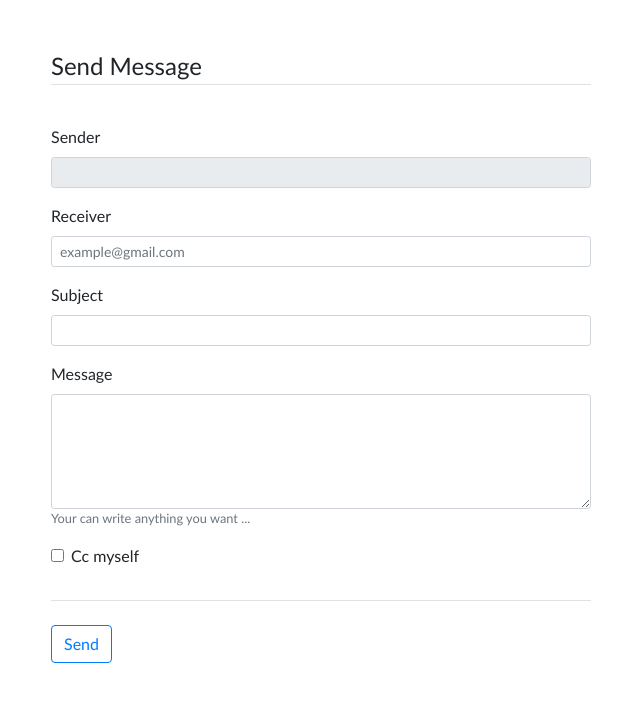
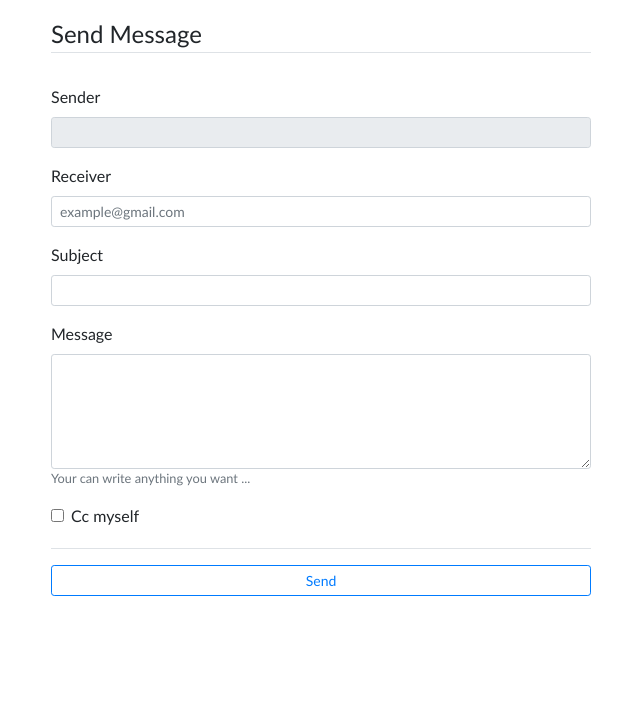
Before and after one commit to Eyu-Tes/Send-Email, a Django app: page / in a window 1280 px wide. Shown: the top 710 px of the page, without its empty margins (34-674 px from the left). Run offline with Django 3.2, Linux system fonts and the light colour scheme; some libraries are stand-ins or nearby versions.

Commit message:
bunch of small changes

```diff
--- a/email_to/forms.py
+++ b/email_to/forms.py
@@ -1,15 +1,18 @@
 from django import forms
-from mailsend.settings import EMAIL_HOST_USER
+# from mailsend.settings import EMAIL_HOST_USER
+from django.conf import settings            # better way to access settings
 
 
 class SendEmailForm(forms.Form):
-    sender_email = forms.EmailField(initial=EMAIL_HOST_USER,
+    sender_email = forms.EmailField(initial=settings.EMAIL_HOST_USER,
                                     label="Sender",
                                     disabled=True,
                                     )
     receiver_email = forms.EmailField(label="Receiver",
                                       error_messages={
-                                          'required': "Who are you emailing to?"
+                                          'required': "Who are you emailing to?",
+                                          'invalid': "Invalid Email Address, "
+                                                     "Refer to the information on the Place Holder"
                                       })
     subject = forms.CharField(required=False, max_length=100)
     message = forms.CharField(help_text='Your can write anything you want ...',
--- a/email_to/templates/email_to/index.html
+++ b/email_to/templates/email_to/index.html
@@ -12,12 +12,12 @@
     <link rel="stylesheet" href="{% static 'email_to/custom/style.css' %}">
 </head>
 <body>
-    <div class='container py-5'>
+    <div class='container py-3'>
         <div class="row">
             <div class="col-lg-6 col-md-9">
                 {% if messages %}
                     {% for message in messages %}
-                        <div class="alert alert-{{message.tags}}">{{ message }}</div>
+                        <div class="alert alert-{{message.tags}} py-2">{{ message }}</div>
                     {% endfor %}
                 {% endif %}
 
@@ -26,8 +26,8 @@
                     {% csrf_token %}
                     {{ form.non_field_errors }}
 
-                    <fieldset class="form-group border-bottom mb-4 py-3">
-                        <legend class="border-bottom mb-4">Send Message</legend>
+                    <fieldset class="form-group border-bottom mb-3 pt-3 pb-1">
+                        <legend class="border-bottom mb-3">Send Message</legend>
 
                         <div class="form-group">
                             <label for={{ form.sender_email.name }}>{{form.sender_email.label}}</label>
@@ -88,21 +88,11 @@
                             </div>
                         </div>
                     </fieldset>
-                <button type="submit" class="btn btn-outline-primary">Send</button>
+                <button type="submit" class="btn btn-block btn-sm btn-outline-primary">Send</button>
             </form>
         </div>
     </div>
 </div>
 
-
-
-
-    {% comment "This is the most basic way to render a form" %}
-    <form action="" method="post" novalidate>
-        {% csrf_token %}
-        {{ form|crispy }}
-        <button type="submit" class="btn btn-primary">Send</button>
-    </form>
-    {% endcomment %}
 </body>
 </html>
--- a/email_to/views.py
+++ b/email_to/views.py
@@ -1,7 +1,7 @@
 import socket
 import smtplib
 
-from django.shortcuts import render, redirect
+from django.shortcuts import render
 from django.contrib import messages
 from django.core import mail
 
--- /dev/null
+++ b/requirements.txt
@@ -0,0 +1 @@
+django
```
Also changed, not shown: mailsend/settings.py (+4 -3 lines), README.md.
